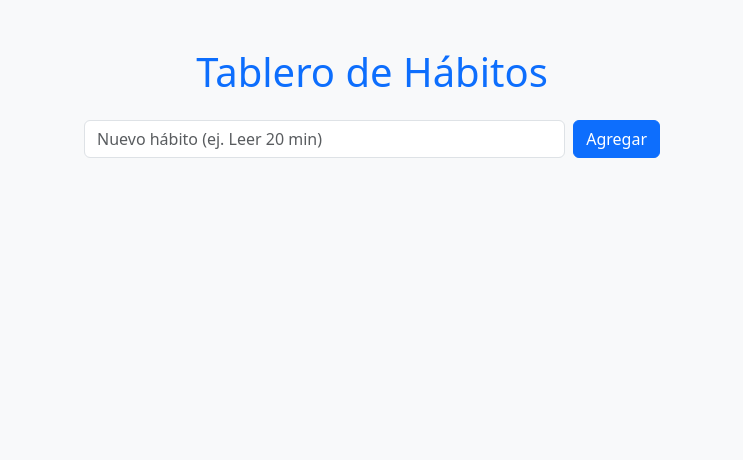
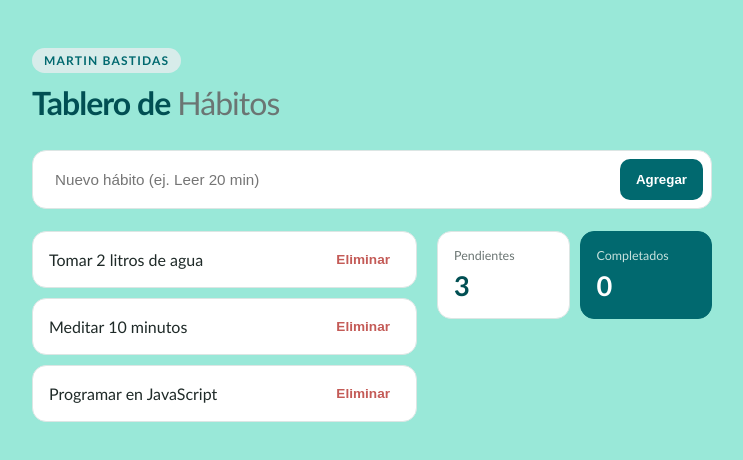
Before and after one commit to REVERSE1406/MartinBastidas-Habitos, a plain HTML site: page index.html in a window 1280 px wide. Shown: the whole page, without its empty margins (268-1011 px from the left). Drawn offline with nearby package versions, Linux system fonts and the light colour scheme.

Commit message:
feat: renderizado dinamico con destructuring y delegacion de eventos(codigo final)

```diff
--- a/index.html
+++ b/index.html
@@ -2,61 +2,270 @@
 <html lang="es">
   <head>
     <meta charset="UTF-8" />
-    <meta name="viewport" content="width=device-width, initial-scale=1.0" />
-    <title>Martín Bastidas - Tablero de Hábitos</title>
-    <link href="https://cdn.jsdelivr.net/npm/bootstrap@5.3.2/dist/css/bootstrap.min.css" rel="stylesheet" />
+    <title>Martin Bastidas - Tablero de Hábitos</title>
     <style>
-      .habito-item {
+      * {
+        box-sizing: border-box;
+      }
+      body {
+        font-family: 'Trebuchet MS', sans-serif;
+        background: #99e8d8;
+        color: #1f2a28;
+        max-width: 720px;
+        margin: 48px auto;
+        padding: 0 20px;
+      }
+      .encabezado {
+        margin-bottom: 28px;
+      }
+      .encabezado-nombre {
+        display: inline-block;
+        margin: 0 0 10px;
+        padding: 5px 12px;
+        background: #d7ecea;
+        color: #01696f;
+        font-size: 0.75rem;
+        font-weight: bold;
+        letter-spacing: 0.1em;
+        text-transform: uppercase;
+        border-radius: 999px;
+      }
+      h1 {
+        color: #014f53;
+        margin: 0;
+        font-size: 2rem;
+        letter-spacing: -0.03em;
+      }
+      h1 span {
+        font-weight: normal;
+        color: #6b7573;
+      }
+      form {
+        display: flex;
+        gap: 8px;
+        margin-bottom: 22px;
+        background: white;
+        padding: 8px;
+        border-radius: 14px;
+        border: 1px solid #dce6e4;
+      }
+      input[type='text'] {
+        flex: 1;
+        padding: 12px 14px;
+        border: none;
+        border-radius: 10px;
+        font-size: 0.95rem;
+        outline: none;
+        background: transparent;
+      }
+      button {
+        background: #01696f;
+        color: white;
+        border: none;
+        border-radius: 10px;
+        padding: 10px 16px;
+        font-weight: bold;
         cursor: pointer;
-        transition: all 0.2s;
       }
-      .habito-completado {
-        background-color: #f8f9fa !important;
-        color: #6c757d;
+      button:hover {
+        background: #015256;
       }
-      .habito-completado .texto-habito {
+      .contenedor {
+        display: grid;
+        grid-template-columns: 1.4fr 1fr;
+        gap: 20px;
+        align-items: start;
+      }
+      ul {
+        list-style: none;
+        padding: 0;
+        margin: 0;
+      }
+      li {
+        background: white;
+        border: 1px solid #dce6e4;
+        padding: 14px 16px;
+        margin-bottom: 10px;
+        border-radius: 14px;
+        display: flex;
+        justify-content: space-between;
+        align-items: center;
+        gap: 12px;
+        cursor: pointer;
+      }
+      .hambito-texto {
+        flex: 1;
+      }
+      .completado {
+        background: #e7f4f2;
+        border-color: #c5e0dc;
+        color: #6b7573;
+      }
+      .completado .hambito-texto {
         text-decoration: line-through;
+      }
+      .btn-eliminar {
+        background: transparent;
+        color: #c45b57;
+        border: none;
+        padding: 6px 10px;
+        font-size: 0.85rem;
+        cursor: pointer;
+        border-radius: 8px;
+      }
+      .btn-eliminar:hover {
+        background: #fdecea;
+      }
+      .panel {
+        display: grid;
+        grid-template-columns: 1fr 1fr;
+        gap: 10px;
+      }
+      .stat {
+        background: white;
+        border: 1px solid #dce6e4;
+        border-radius: 14px;
+        padding: 16px;
+      }
+      .stat span {
+        display: block;
+        font-size: 0.78rem;
+        color: #6b7573;
+        margin-bottom: 6px;
+      }
+      .stat strong {
+        font-size: 1.7rem;
+        color: #014f53;
+      }
+      .stat-completados {
+        background: #01696f;
+        border-color: #01696f;
+      }
+      .stat-completados span {
+        color: #c5e0dc;
+      }
+      .stat-completados strong {
+        color: white;
+      }
+      @media (max-width: 640px) {
+        .contenedor,
+        .panel {
+          grid-template-columns: 1fr;
+        }
       }
     </style>
   </head>
-  <body class="bg-light">
-    <div class="container py-5" style="max-width: 600px">
-      <h1 class="text-center mb-4 text-primary">Tablero de Hábitos</h1>
+  <body>
+    <header class="encabezado">
+      <p class="encabezado-nombre">Martin Bastidas</p>
+      <h1>Tablero de <span>Hábitos</span></h1>
+    </header>
 
-      <form id="form-habito" class="d-flex gap-2 mb-4">
-        <input
-          type="text"
-          id="input-habito"
-          class="form-control"
-          placeholder="Nuevo hábito (ej. Leer 20 min)"
-          required
-          autocomplete="off"
-        />
-        <button type="submit" class="btn btn-primary">Agregar</button>
-      </form>
+    <form id="form-habito">
+      <input type="text" id="input-habito" placeholder="Nuevo hábito (ej. Leer 20 min)" autocomplete="off" required />
+      <button type="submit">Agregar</button>
+    </form>
 
-      <ul id="lista-habitos" class="list-group">
-        <!-- Habitos -->
-      </ul>
+    <div class="contenedor">
+      <div>
+        <ul id="lista-habitos"></ul>
+      </div>
+      <div class="panel">
+        <div class="stat">
+          <span>Pendientes</span>
+          <strong id="stat-pendientes">-</strong>
+        </div>
+        <div class="stat stat-completados">
+          <span>Completados</span>
+          <strong id="stat-completadas">0</strong>
+        </div>
+      </div>
     </div>
 
-    <!-- Modelo de datos en JS -->
     <script>
-      // 1.Arreglo de objetos
-      let habitos = JSON.parse(localStorage.getItem('habitos')) || [
-        { id: 1, nombre: 'Tomar 2 litros de agua', completado: false },
-        { id: 2, nombre: 'Meditar 10 minutos', completado: true },
+      let siguienteId = 1;
+
+      // 1. Modificamos el modelo de datos para incluir la propiedad 'completado'
+      let habitos = [
+        { id: siguienteId++, texto: 'Tomar 2 litros de agua', completado: false },
+        { id: siguienteId++, texto: 'Meditar 10 minutos', completado: false },
+        { id: siguienteId++, texto: 'Programar en JavaScript', completado: false },
       ];
 
-      // 2. DOM Elements
       const formHabitoEl = document.querySelector('#form-habito');
       const inputHabitoEl = document.querySelector('#input-habito');
       const listaHabitosEl = document.querySelector('#lista-habitos');
+      const statCompletadasEl = document.querySelector('#stat-completadas');
+      const statPendientesEl = document.querySelector('#stat-pendientes');
 
-      // 3. Función auxiliar usando Arrow Function para guardar en Storage
-      const guardarEnStorage = () => {
-        localStorage.setItem('habitos', JSON.stringify(habitos));
-      };
+      // 2. Calculamos las estadísticas dinámicamente usando filter
+      function calcularEstadisticas() {
+        const completados = habitos.filter((h) => h.completado).length;
+        const pendientes = habitos.length - completados;
+
+        statPendientesEl.textContent = String(pendientes);
+        statCompletadasEl.textContent = String(completados);
+      }
+
+      function renderizarTodo() {
+        listaHabitosEl.replaceChildren();
+
+        habitos.forEach((habito) => {
+          const li = document.createElement('li');
+          li.dataset.id = String(habito.id);
+
+          if (habito.completado) {
+            li.classList.add('completado');
+          }
+
+          const textoEl = document.createElement('span');
+          textoEl.className = 'hambito-texto';
+          textoEl.textContent = habito.texto;
+
+          const botonEliminar = document.createElement('button');
+          botonEliminar.type = 'button';
+          botonEliminar.className = 'btn-eliminar';
+          botonEliminar.dataset.accion = 'eliminar';
+          botonEliminar.textContent = 'Eliminar';
+
+          li.append(textoEl, botonEliminar);
+          listaHabitosEl.appendChild(li);
+        });
+
+        calcularEstadisticas();
+      }
+
+      formHabitoEl.addEventListener('submit', (event) => {
+        event.preventDefault();
+        const texto = inputHabitoEl.value.trim();
+
+        if (texto !== '') {
+          habitos.push({ id: siguienteId++, texto: texto, completado: false });
+          inputHabitoEl.value = '';
+          renderizarTodo();
+        }
+      });
+
+      listaHabitosEl.addEventListener('click', (event) => {
+        const item = event.target.closest('li');
+        if (!item) return;
+
+        const id = Number(item.dataset.id);
+
+        if (event.target.closest('[data-accion="eliminar"]')) {
+          habitos = habitos.filter((h) => h.id !== id);
+          renderizarTodo();
+          return;
+        }
+
+        const habitoEncontrado = habitos.find((h) => h.id === id);
+        if (habitoEncontrado) {
+          habitoEncontrado.completado = !habitoEncontrado.completado;
+          renderizarTodo();
+        }
+      });
+
+      renderizarTodo();
     </script>
   </body>
 </html>
```
